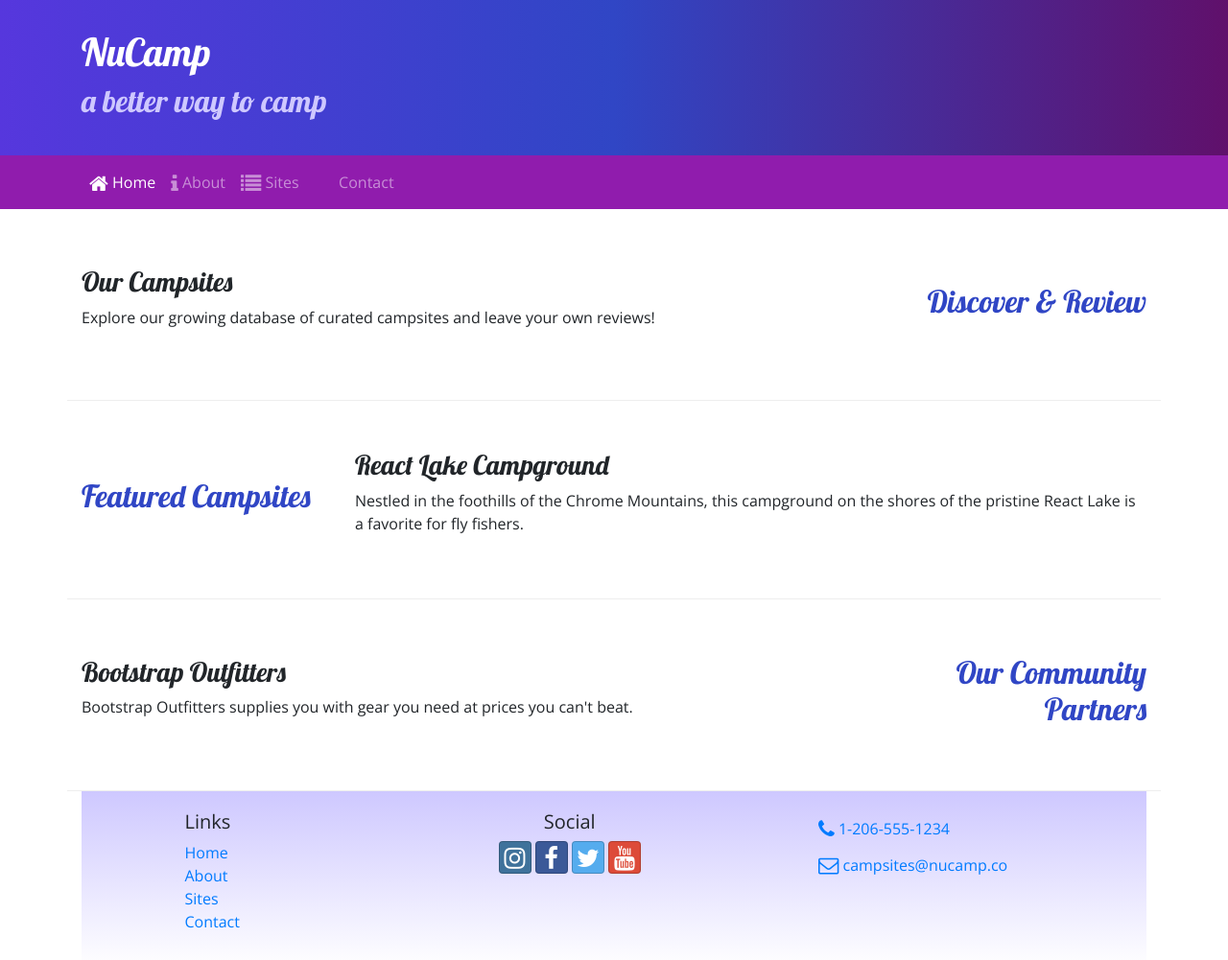
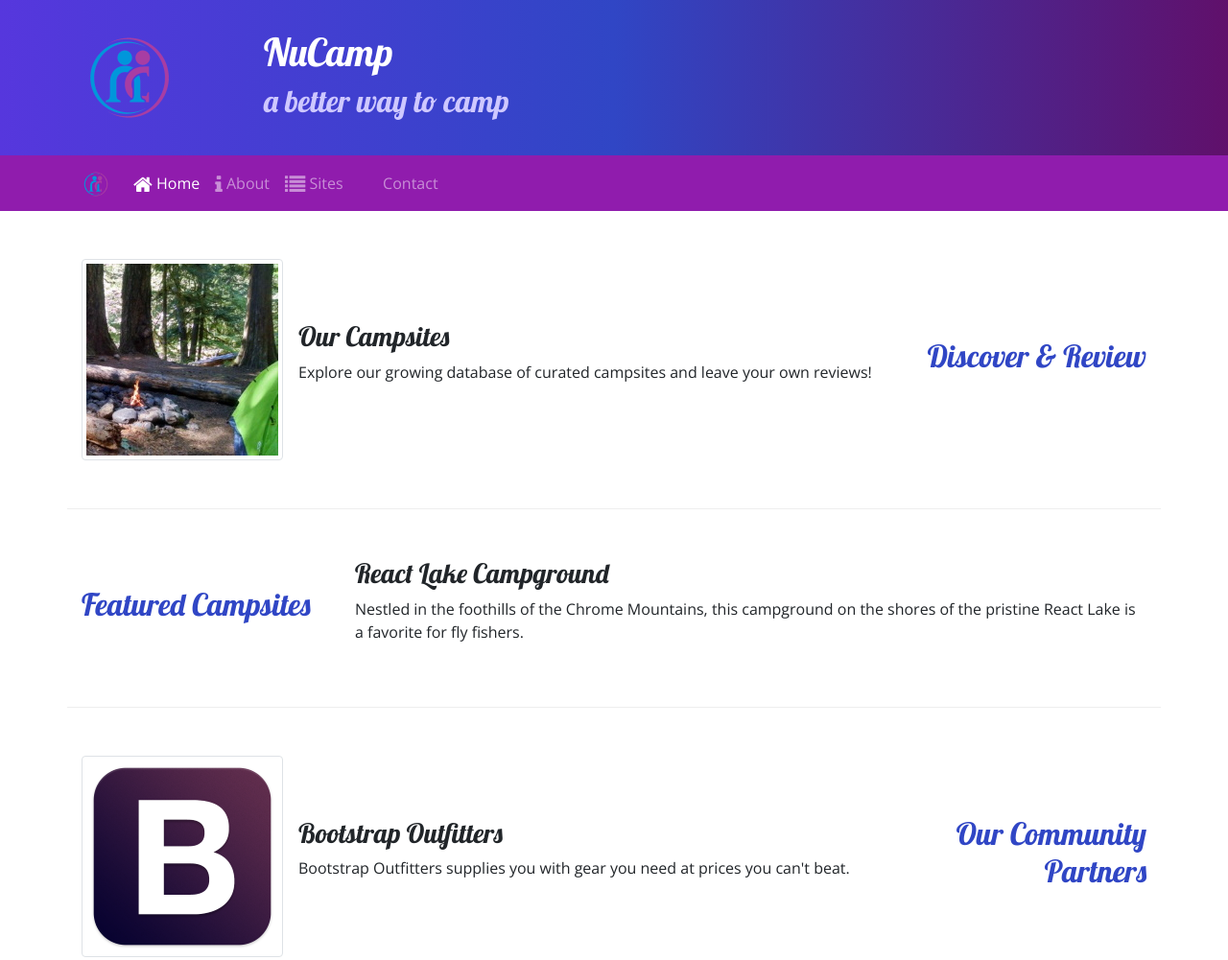
Before and after one commit to tvang8394/nucampsites, a website: page index.html in a window 1280 px wide. Shown: the top 1001 px of the page at 96% size. Drawn offline with nearby package versions, Linux system fonts and the light colour scheme.

Commit message:
Images and Media

```diff
--- a/index.html
+++ b/index.html
@@ -20,6 +20,9 @@
     <header class="jumbotron jumbotron-fluid">
         <div class="container">
             <div class="row">
+                <div class="col-4 col-sm-3 col-md-2 align-self-center">
+                    <img src="img/logo.png" class="img-fluid" />
+                 </div>
                 <div class="col">
                     <h1>NuCamp</h1>
                     <h2>a better way to camp</h2>
@@ -30,7 +33,7 @@
 
     <nav class="navbar navbar-expand-sm navbar-dark sticky-top">
         <div class="container">
-
+            <a class="navbar-brand" href="#"><img src="img/logo.png" height="30" width="30" /></a>
             <button class="navbar-toggler ml-auto" type="button" data-toggle="collapse" data-target="#nucampNavbar">
                 <span class="navbar-toggler-icon"></span>
             </button>
@@ -54,9 +57,13 @@
                 <h2 class="text-sm-right">Discover & Review</h2>
             </div>
             <div class="col">
-                <h3>Our Campsites</h3>
-                <p class="d-none d-sm-block">Explore our growing database of curated campsites and leave your own
-                    reviews!</p>
+                <div class="media">
+                    <img class="d-flex mr-3 img-thumbnail" src="img/breadcrumb-trail-thumb.jpg" alt="Breadcrumb Trail" />
+                    <div class="media-body align-self-center">
+                        <h3>Our Campsites</h3>
+                        <p class="d-none d-sm-block">Explore our growing database of curated campsites and leave your own reviews!</p>
+                    </div>
+                </div>
             </div>
         </div>
 
@@ -76,9 +83,13 @@
                 <h2 class="text-sm-right">Our Community Partners</h2>
             </div>
             <div class="col">
-                <h3>Bootstrap Outfitters</h3>
-                <p class="d-none d-sm-block">Bootstrap Outfitters supplies you with gear you need at prices you can't
-                    beat.</p>
+                <div class="media">
+                    <img class="d-flex mr-3 img-thumbnail " src="img/bootstrap-thumb.png" alt="Bootstrap Outfitters">
+                    <div class="media-body align-self-center">
+                        <h3>Bootstrap Outfitters</h3>
+        				<p class="d-none d-sm-block">Bootstrap Outfitters supplies you with gear you need at prices you can't beat.</p>
+                    </div>
+                </div>
             </div>
         </div>
 
```
Also changed, not shown: aboutus.html (+4 -0 lines), contactus.html (+5 -0 lines), img/bootstrap-thumb.png (added), img/breadcrumb-trail-thumb.jpg (added), img/breadcrumb-trail.jpg (added), img/chrome-river-thumb.jpg (added), img/chrome-river.jpg (added), img/logo.png (added), img/react-lake-thumb.jpg (added), img/react-lake.jpg (added).
